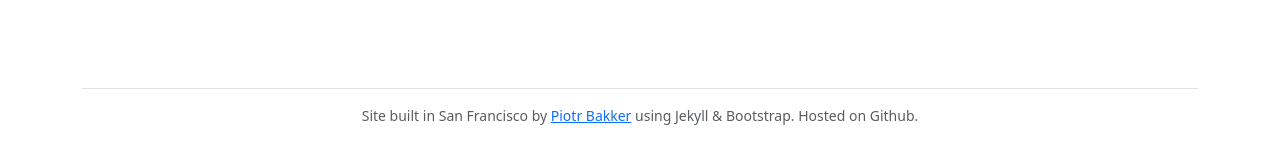
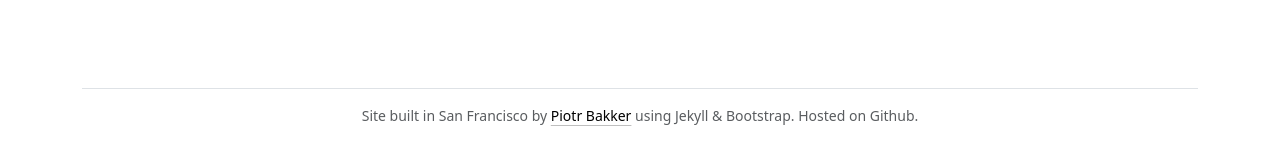
Before and after one commit to cratertools/crater.tools, a Jekyll site: the page built from index.html, in a window 1280 px wide. Shown: the part 1742-1889 px from the top of the page. Built offline with Jekyll 4.4.1, drawn with Linux system fonts in a browser that asks for light colours.

Commit message:
Add footer link classes.

```diff
--- a/_includes/footer.html
+++ b/_includes/footer.html
@@ -3,7 +3,7 @@
         <div class="row">
             <div class="col text-center mb-3 mb-md-0">
                 <div class="border-top my-3"></div>
-                <p class="small text-body-secondary mb-0">Site built in San Francisco by <a href="https://piotrbakker.com" target="_blank">Piotr Bakker</a> using Jekyll & Bootstrap. Hosted on Github.</p>
+                <p class="small text-body-secondary mb-0">Site built in San Francisco by <a href="https://piotrbakker.com" target="_blank" class="link-body-emphasis link-offset-2 link-underline-opacity-25 link-underline-opacity-75-hover">Piotr Bakker</a> using Jekyll & Bootstrap. Hosted on Github.</p>
             </div>
         </div>
     </div>
```
